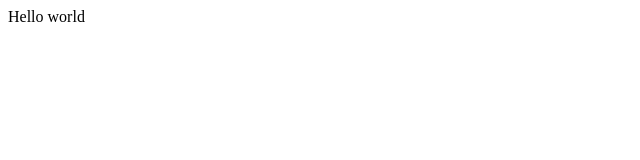
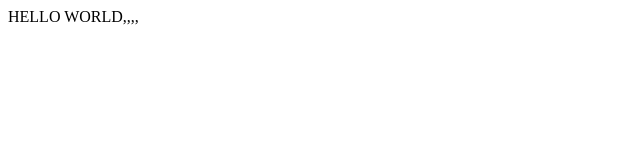
Before and after one commit to mohdnasiruddin/trainingGithub, a plain HTML site: page index.html in a window 1280 px wide. Shown: the full height of the page, 0-640 px from the left. Drawn offline with Linux system fonts and the light colour scheme.

Commit message:
Update index.html

```diff
--- a/index.html
+++ b/index.html
@@ -3,6 +3,6 @@
         <title>Selamat datang</title>
     </head>
     <body>
-        Hello world
+        HELLO WORLD,,,,
     </body>
 </html>
```
